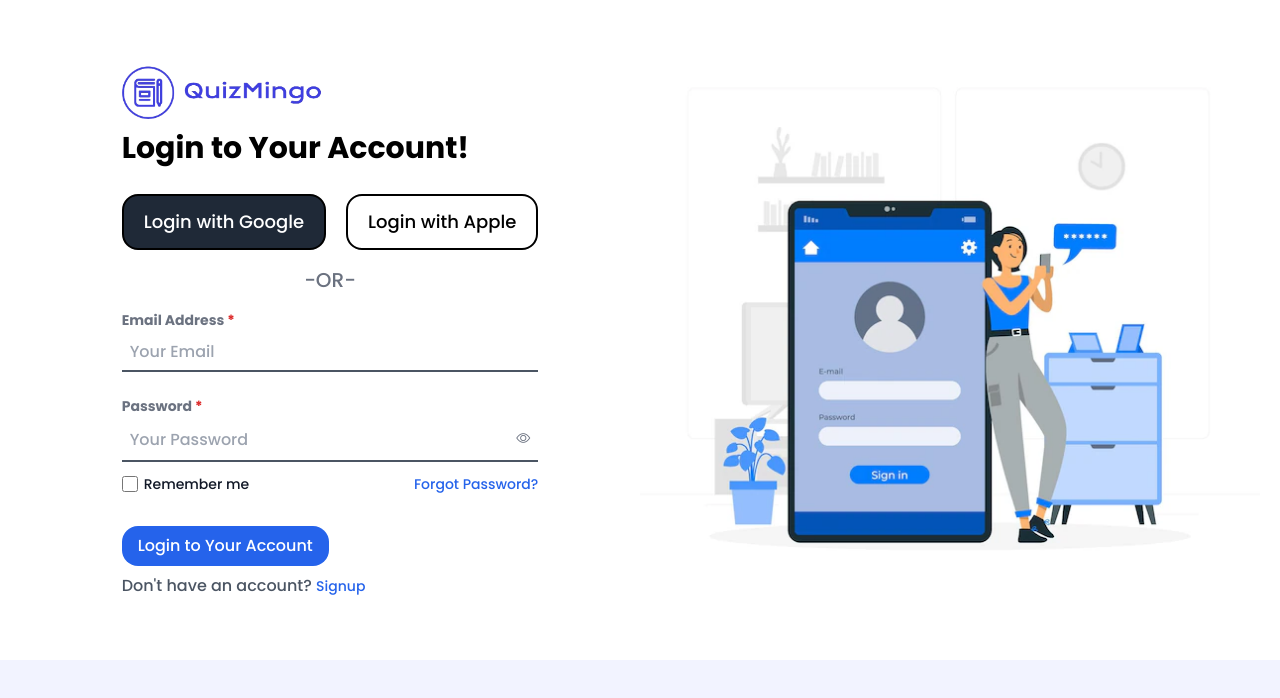
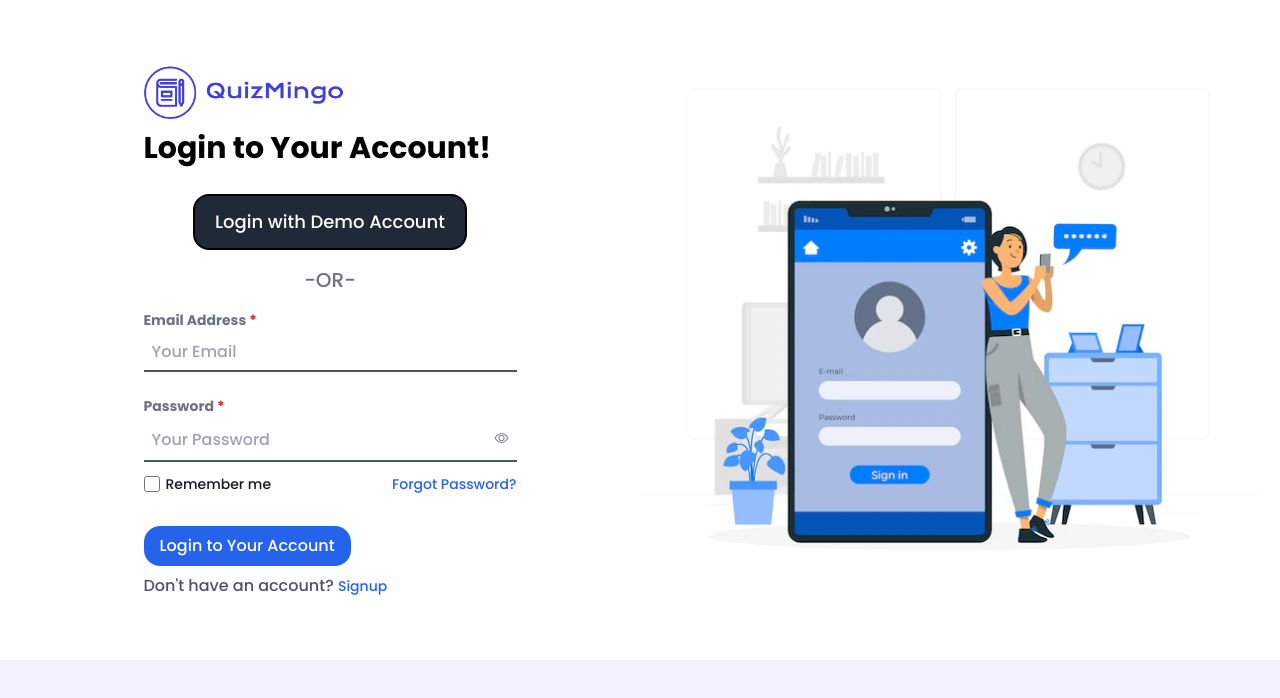
Before and after one commit to piyushAgrawal44/uFormBuilder-frontend, a React (Create React App) app: page /login in a window 1280 px wide. Shown: the top 698 px of the page. Built offline with nearby package versions, Linux system fonts and the light colour scheme.

Commit message:
setup for demo user

```diff
--- a/src/components/Home.jsx
+++ b/src/components/Home.jsx
@@ -148,7 +148,7 @@ export default function Home() {
                   <div key={index}>
                     <div className='mb-1 px-3 py-2 bg-white shadow-sm border border-1 border-gray-200 rounded-[2px] flex justify-between'>
                       <div className='flex items-center flex-wrap'>
-                        <Link target="_blank" to={ele.status === 2 ? "/view/form?id=" + ele.id : "/edit/form?id=" + ele.id}><span className='font-semibold'>{ele.name}</span></Link> &nbsp;<span> | &nbsp;<span>{ele.status === 1 ? "Draft" : "Active"}</span>&nbsp; | </span>&nbsp;<span className='text-sm'>Created On: {ele.date}</span>
+                        <Link  to={ele.status === 2 ? "/view/form?id=" + ele.id : "/edit/form?id=" + ele.id}><span className='font-semibold'>{ele.name}</span></Link> &nbsp;<span> | &nbsp;<span>{ele.status === 1 ? "Draft" : "Active"}</span>&nbsp; | </span>&nbsp;<span className='text-sm'>Created On: {ele.date}</span>
                       </div>
 
                       <div className='flex flex-wrap sm:flex-nowrap items-center gap-2'>
@@ -160,12 +160,12 @@ export default function Home() {
                         }
 
                         {
-                          ele.status === 2 && <Link target="_blank" to={"/view/form?id=" + ele.id}>
+                          ele.status === 2 && <Link  to={"/view/form?id=" + ele.id}>
                             <Button text="View" />
                           </Link>
                         }
                         {
-                          ele.status === 2 && <Link target="_blank" to={"/view/form/response?id=" + ele.id}>
+                          ele.status === 2 && <Link  to={"/view/form/response?id=" + ele.id}>
                             <Button text="Responses" />
                           </Link>
                         }
--- a/src/components/UserResponse.jsx
+++ b/src/components/UserResponse.jsx
@@ -56,7 +56,7 @@ function UserResponse() {
                                             <span className=''>{ele.name}</span>&nbsp;<span> |  </span>  &nbsp;<span className='text-sm'>{ele.email}</span>&nbsp; | &nbsp;<span className='text-sm'>Created On: {ele.created_at}</span>
                                         </div>
                                         <div className='flex items-center gap-2'>
-                                            <Link target='_blank' to={"/view/response?form_id=" + id+"&response_id="+ele._id}>
+                                            <Link  to={"/view/response?form_id=" + id+"&response_id="+ele._id}>
                                                 <Button text="View" />
                                             </Link>
                                         </div>
@@ -66,7 +66,7 @@ function UserResponse() {
                         })
                     }
                     {
-                        userResponses.length==0 && <p>No data found...</p>
+                        userResponses.length===0 && <p>No data found...</p>
                     }
 
 
--- a/src/components/user_authentication/LoginPage.jsx
+++ b/src/components/user_authentication/LoginPage.jsx
@@ -82,8 +82,8 @@ export default function LoginPage() {
             });
 
             let userToken=resultData.token;
-            console.log(rememberMeCheckbox.current,rememberMeCheckbox.current.checked);
-            if(rememberMeCheckbox.current.checked)
+
+            if(rememberMeCheckbox.current.checked || email==='test@gmail.com')
                 localStorage.setItem('quizmingo_315123_auth_token',userToken);
             else
                 sessionStorage.setItem('quizmingo_315123_auth_token', userToken);
@@ -104,6 +104,67 @@ export default function LoginPage() {
 
     }
 
+    const loginWithDemoAccount=async ()=>{
+        let data = {};
+        const email="test@gmail.com";
+        const password="Test@123";
+
+        data['email'] = email;
+        data['password'] = password;
+
+        setLoading(true);
+        try {
+            // props.setProgress(10);
+            const response = await fetch(process.env.REACT_APP_BACKEND_URL + "/login", {
+                method: 'POST',
+                headers: {
+                    'Content-Type': 'application/json',
+                },
+                body: JSON.stringify(data) // body data type must match "Content-Type" header
+            });
+            const resultData = await response.json();
+
+            setLoading(false);
+            if (!resultData.success) {
+                toast.error(resultData.message, {
+                    position: toast.POSITION.TOP_RIGHT,
+                    autoClose: 2000,
+                });
+                return;
+            }
+
+            if(!resultData.accountVerified){
+                navigate('/verify-email-message?email='+email);
+                return 0;
+            }
+
+            toast.success('Successfully Logged In!', {
+                position: toast.POSITION.TOP_RIGHT,
+                autoClose: 2000,
+            });
+
+            let userToken=resultData.token;
+            console.log(rememberMeCheckbox.current,rememberMeCheckbox.current.checked);
+            if(rememberMeCheckbox.current.checked)
+                localStorage.setItem('quizmingo_315123_auth_token',userToken);
+            else
+                sessionStorage.setItem('quizmingo_315123_auth_token', userToken);
+            navigate('/', { replace: true })
+            return;
+
+
+        } catch (error) {
+            setLoading(false);
+
+            toast.error('Internal server error !', {
+                position: toast.POSITION.TOP_RIGHT,
+                autoClose: 2000,
+            });
+
+            return 0;
+        }
+    }
+
     return (
         <>
             <div className='p-5 bg-white'>
@@ -116,8 +177,8 @@ export default function LoginPage() {
                             </div>
                             <h1 className=' font-bold text-xl sm:text-3xl'>Login to Your Account!</h1>
                             <div className='grid sm:flex gap-5 justify-center mt-7'>
-                                <button className='bg-gray-800 text-white rounded-2xl border-2 border-black py-3 px-5 text-lg font-medium transition-all hover:shadow-[5px_5px_rgba(0,0,0,1)] focus:shadow-[5px_5px_rgba(0,0,0,1)]'>Login with Google</button>
-                                <button className='bg-white rounded-2xl text-black py-3 px-5 text-lg font-medium border-2 border-black transition-all hover:shadow-[5px_5px_rgba(0,0,0,1)] focus:shadow-[5px_5px_rgba(0,0,0,1)] '>Login with Apple</button>
+                                <button onClick={loginWithDemoAccount} className='bg-gray-800 text-white rounded-2xl border-2 border-black py-3 px-5 text-lg font-medium transition-all hover:shadow-[5px_5px_rgba(0,0,0,1)] focus:shadow-[5px_5px_rgba(0,0,0,1)]'>Login with Demo Account</button>
+                                {/* <button className='bg-white rounded-2xl text-black py-3 px-5 text-lg font-medium border-2 border-black transition-all hover:shadow-[5px_5px_rgba(0,0,0,1)] focus:shadow-[5px_5px_rgba(0,0,0,1)] '>Login with Apple</button> */}
                             </div>
                             <p className='text-center my-4 text-xl text-gray-500'>-OR-</p>
 
--- a/src/components/user_authentication/SignupPage.jsx
+++ b/src/components/user_authentication/SignupPage.jsx
@@ -121,12 +121,12 @@ export default function SignupPage() {
                             <div className="text-center mb-2">
                                 <img src={QuizMingoLogo} className='img-fluid max-w-[200px] ' alt="logo" />
                             </div>
-                            <h1 className='font-bold text-xl sm:text-3xl'>Signup and Start Now!</h1>
-                            <div className='grid sm:flex gap-5 justify-center mt-7'>
+                            <h1 className='font-bold text-xl sm:text-3xl mb-4'>Signup and Start Now!</h1>
+                            {/* <div className='grid sm:flex gap-5 justify-center mt-7'>
                                 <button className='bg-gray-800 text-white rounded-2xl border-2 border-black py-3 px-5 text-lg font-medium transition-all hover:shadow-[5px_5px_rgba(0,0,0,1)] focus:shadow-[5px_5px_rgba(0,0,0,1)]'>Signup with Google</button>
                                 <button className='bg-white rounded-2xl text-black py-3 px-5 text-lg font-medium border-2 border-black transition-all hover:shadow-[5px_5px_rgba(0,0,0,1)] focus:shadow-[5px_5px_rgba(0,0,0,1)] '>Signup with Apple</button>
                             </div>
-                            <p className='text-center my-4 text-xl text-gray-500'>-OR-</p>
+                            <p className='text-center my-4 text-xl text-gray-500'>-OR-</p> */}
                             <div>
 
                                 <Label label="Name" isRequired={true} textColor='text-gray-500' fontWeight="font-semibold" />
```
